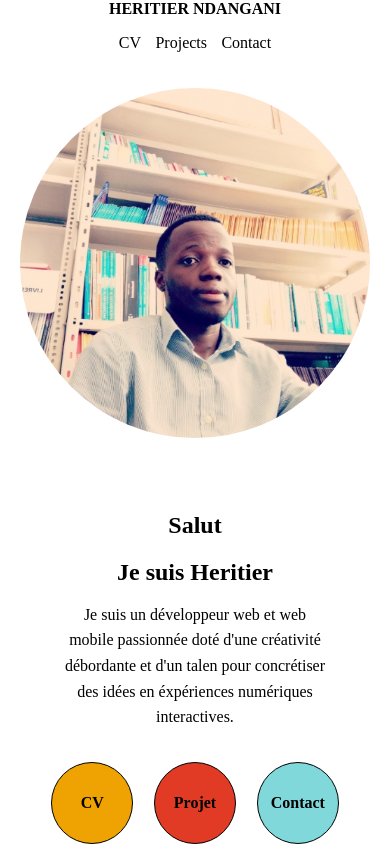
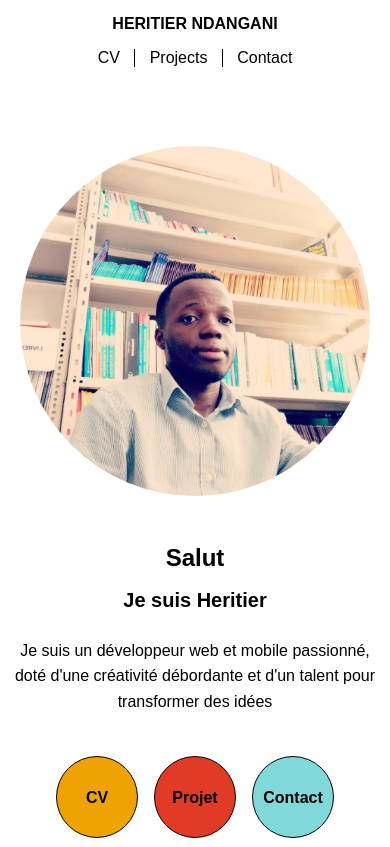
Before and after one commit to Ndangani217/porfolio_mobileFirst, a plain HTML site: page index.html in a window 390 px wide. Shown: the top 847 px of the page. Drawn offline with Linux system fonts and the light colour scheme.

Commit message:
la mise en forme des élements dans la page index

```diff
--- a/css/footer.css
+++ b/css/footer.css
@@ -1,6 +1,6 @@
 /* Code CSS pour l'entête */
 .footer {
-    width: 96%;
+    width: 100%;
     margin: auto;
     display: flex;
     flex-direction: row;
--- a/css/header.css
+++ b/css/header.css
@@ -1,13 +1,8 @@
-body{
-    margin: 0%;
-    padding: 0%;
-    font-size: 1rem;
-    font-family: 'Times New Roman', Times, serif;
-}
 
 a{
     text-decoration: none;
     color: #000;
+    font-size: 1rem;
 }
 
 ul{
@@ -16,8 +11,9 @@ ul{
 
 /*le code css de l'entete*/
 .header{
-    width: 96%;
-    margin: auto;
+    width: 100%;
+    padding: 30px;
+    box-sizing: border-box;
 }
 
 .header__nav{
@@ -25,6 +21,8 @@ ul{
     flex-direction: row;
     justify-content: space-between;
     align-items: center;
+    box-sizing: border-box;
+    width: 100%
 }
 
 .header__nav__logo{
@@ -34,27 +32,58 @@ ul{
 
 .header__nav__menu{
     display: flex;
+    flex-direction: row;
     padding: 0;
     gap: 0.9rem;
+    box-sizing: border-box;
 }
 
-/* .header__nav__menu__item{
-    gap: 0.9rem;
+.header__nav__menu__item{
+    box-sizing: border-box;
 }
 
-.header__nav__menu__item-active{
-    border-right: 1px solid #000;
-    border-left: 1px solid #000;
+/* .header__nav__menu__item:hover{
+    cursor: pointer;
+    border-bottom: 2px solid red;
+
+}
+
+.header__nav__menu__item__link:hover{
+    color: red;
+    cursor: pointer;
 } */
 
+.header__nav__menu__item__barre{
+    border-left:1px solid #000 ;
+}
+
+
 @media screen and (max-width:480px){
+
+    .header{
+        padding: 15px 0.9rem;
+        box-sizing: border-box;
+    }
     .header__nav{
         flex-direction: column;
         justify-content: center;
-        align-content: center;
+        align-items: center;
+        width: 100%;
+        box-sizing: border-box;
     }
 }
 
-@media screen and (max-width:768px){
+@media screen and (min-width:481px) and (max-width:768px){
 
+    .header{
+        padding: 15px 0.9rem;
+        box-sizing: border-box;
+    }
+    .header__nav{
+        flex-direction: column;
+        justify-content: center;
+        align-items: center;
+        width: 100%;
+        box-sizing: border-box;
+    }
 }
--- a/css/index.css
+++ b/css/index.css
@@ -1,39 +1,66 @@
 /* Styles généraux */
+
+body{
+    margin: 0%;
+    padding: 0%;
+    font-size: 1rem;
+    font-family: Arial, sans-serif
+}
+
+a{
+    font-size: 1rem;
+    text-decoration: none;
+    color: #000;
+}
+
 .main {
-    width: 96%;
-    margin: auto;
+    width: 100%;
+    margin: 3rem 0;
+    padding: 30px;
+    box-sizing: border-box;
 }
 
 .main__about {
     display: flex;
     flex-direction: row;
     align-items: center;
-    padding: 30px 0;
+    padding: 30px;
     gap: 50px;
+    justify-content: center;
+    box-sizing: border-box;
 }
 
 .main__about__image {
-    /* Les styles pour les images peuvent être ajustés si nécessaire */
     margin: 0;
 }
 
 .main__about__image__img {
     width: auto;
-    height: 400px;
+    height: 500px;
     object-fit: cover;
     border-radius: 50%;
+}
+
+.main__description__title{
+    font-size: 2.5rem;
+}
+
+.main__description__subtitle{
+    font-size: 2rem;
 }
 
 .main__description__text{
     width: 500px;
     line-height: 1.6;
+    font-size: 1rem;
+    text-align: justify;
 
 }
 
 .main__description__menu{
     display: flex;
     list-style-type: none;
-    gap: 0.9rem;
+    column-gap: 3rem;
     padding: 0;
 }
 
@@ -45,12 +72,18 @@
     display: flex;
     align-items: center;
     justify-content: center;
-    font-size: 16px;
+    font-size: 1rem;
     border-radius: 50%;
-    width: 50px;
-    height: 50px;
+    width: 70px;
+    height: 70px;
     line-height: 1.2;
     color: #000;
+}
+
+/*a modifier*/
+.main__description__menu__link:hover{
+    background-color: transparent;
+    border-color: #000;
 }
 
 .main__description__menu__link-cv{
@@ -67,22 +100,108 @@
 
 /* Styles pour les petits écrans ou smartphones */
 @media screen and (max-width: 480px) {
+    .main{
+        padding: 0 0.9rem;
+        box-sizing: border-box;
+    }
+
     .main__about {
         flex-direction: column;
+        padding: 0;
+        row-gap: 1.5rem;
+        justify-content: space-between;
+        width: 100%;
     }
 
     .main__about__image {
         margin: auto;
+        max-width: 100%;
+        box-sizing: border-box
     }
 
     .main__about__image__img {
-        height: 350px;
+        width: auto;
+        box-sizing: border-box;
+        max-height: 350px;
     }
 
     .main__description {
+        width: 100%;
         display: flex;
         flex-direction: column;
+        box-sizing: border-box;
         align-items: center;
+    }
+
+    .main__description__title{
+        font-size: 1.5rem;
+    }
+    .main__description__title,
+    .main__description__subtitle {
+        margin-bottom: 0;
+    }
+
+    .main__description__subtitle{
+        font-size: 1.25rem;
+    }
+
+    .main__description__text {
+        text-align: center;
+        width: 100%;
+        font-size: 1rem;
+        padding: 10px;
+    }
+
+    .main__description__menu{
+        column-gap: 1rem;
+        padding: 0;
+    }
+
+    .main__description__menu__link{
+        width: 50px;
+        height: 50px;
+    }
+}
+
+/* Styles pour les tablettes*/
+@media screen and (min-width:481px) and (max-width: 768px) {
+
+    .main{
+        padding: 0 0.9rem;
+        box-sizing: border-box;
+    }
+
+    .main__about {
+        flex-direction: column;
+        padding: 0;
+        row-gap: 1.5rem;
+        justify-content: space-between;
+        width: 100%;
+        box-sizing: border-box;
+    }
+
+    .main__about__image {
+        margin: auto;
+        max-width: 100%;
+        box-sizing: border-box
+    }
+
+    .main__about__image__img {
+        width: auto;
+        box-sizing: border-box;
+        max-height: 350px;
+    }
+
+    .main__description {
+        width: 100%;
+        display: flex;
+        flex-direction: column;
+        box-sizing: border-box;
+        align-items: center;
+    }
+
+    .main__description__title{
+        font-size: 1.75rem;
     }
 
     .main__description__title,
@@ -90,49 +209,25 @@
         margin-bottom: 0;
     }
 
-    .main__description__text {
-        text-align: center;
-    }
-
-}
-
-/* Styles pour les tablettes */
-@media screen and (max-width: 768px) {
-
-    .main__about {
-        padding: 20px 0;
-        flex-direction: column;
-    }
-
-    .main__about__image {
-        margin: auto;
-    }
-
-    .main__about__image__img {
-        height: 350px;
-    }
-
-    .main__description {
-        display: flex;
-        flex-direction: column;
-        align-items: center;
-    }
-
-    .main__description__title,
     .main__description__subtitle {
-        margin-bottom: 0;
+        font-size: 1.5rem;
     }
 
     .main__description__text {
         text-align: center;
-        width: 70%;
+        width: 100%;
+        font-size: 1rem;
+        padding: 10px;
     }
 
     .main__description__menu{
-        display: flex;
-        list-style-type: none;
-        gap: 1.3rem;
+        column-gap: 2.5rem;
         padding: 0;
     }
 
+    .main__description__menu__link{
+        width: 60px;
+        height: 60px;
+    }
+
 }
--- a/index.html
+++ b/index.html
@@ -15,11 +15,15 @@
             <a class="header__nav__logo" href="index.html">HERITIER NDANGANI</a>
             <ul class="header__nav__menu">
                 <li class="header__nav__menu__item"><a class="header__nav__menu__item__link" href="cv.html">CV</a></li>
+                <li class="header__nav__menu__item header__nav__menu__item__barre"></li>
                 <li class="header__nav__menu__item header__nav__menu__item-active"><a class="header__nav__menu__item__link" href="projet.html">Projects</a></li>
+                <li class="header__nav__menu__item header__nav__menu__item__barre"></li>
                 <li class="header__nav__menu__item"><a class="header__nav__menu__item__link" href="contact.html">Contact</a></li>
             </ul>
         </nav>
     </header>
+
+    <!-- le contenu de partie parincipale -->
     <main class="main">
         <section class="main__about">
             <figure class="main__about__image">
@@ -29,10 +33,9 @@
                 <h1 class="main__description__title">Salut</h1>
                 <h2 class="main__description__subtitle">Je suis Heritier</h3>
                 <p class="main__description__text">
-                    Je suis un développeur web et web mobile
-                    passionnée doté d'une créativité débordante
-                    et d'un talen pour concrétiser des idées en
-                    éxpériences numériques interactives.
+                    Je suis un développeur web et
+                    mobile passionné, doté d'une créativité
+                    débordante et d'un talent pour transformer des idées
                 </p>
                 <ul class="main__description__menu">
                     <li class="main__description__menu__link main__description__menu__link-cv">
```
Also changed, not shown: css/contact.css (+16 -3 lines).
